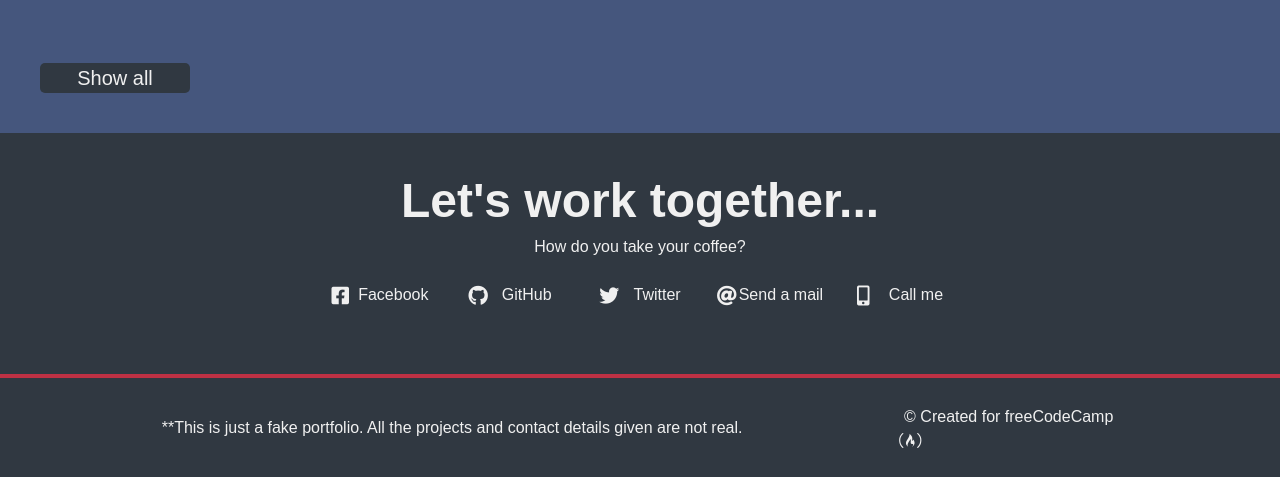
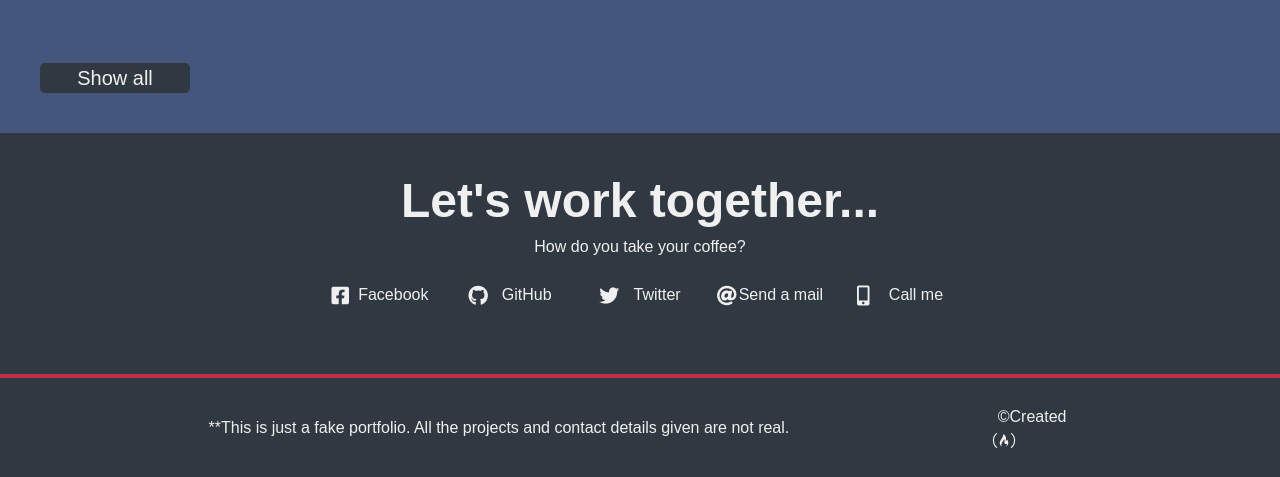
Before and after one commit to jhosepmyr/PORTAFOLIO-BASICO, a plain HTML site: page index.html in a window 1280 px wide. Shown: the part 1594-2071 px from the top of the page. Drawn offline with Linux system fonts and the light colour scheme.

Commit message:
Update index.html

```diff
--- a/index.html
+++ b/index.html
@@ -103,7 +103,7 @@
     <footer>
       <p>**This is just a fake portfolio. All the projects and contact details given are not real.</p>
       <div>
-        <p>© Created for freeCodeCamp </p>
+        <p>©Created</p>
         <i class="fab fa-free-code-camp"></i>
       </div>
     </footer>
```
